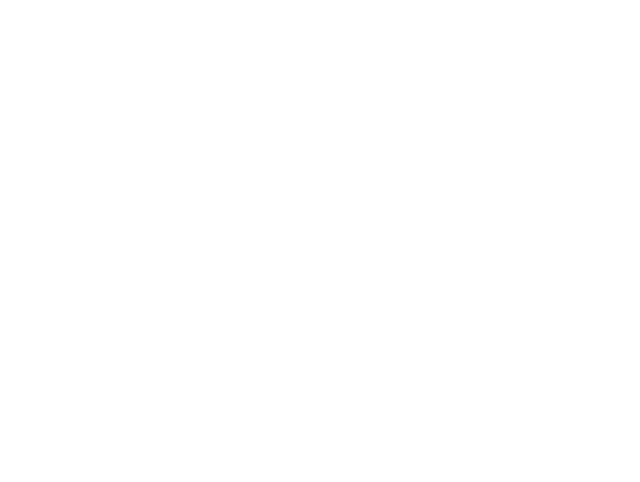
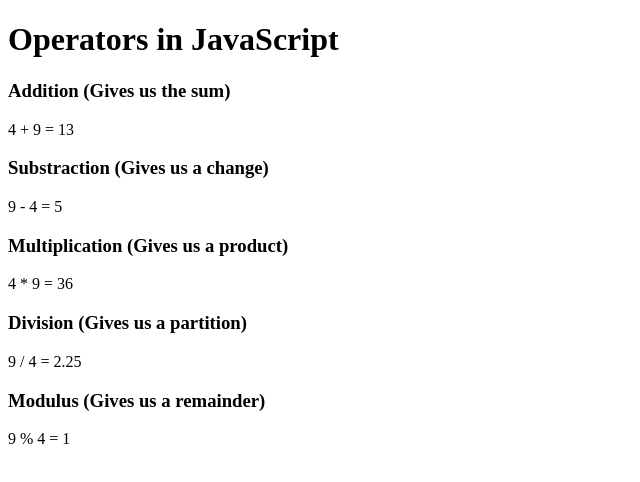
Before and after one commit to davidofug/js-sessions-with-moureen, a plain HTML site: page operators.html in a window 1280 px wide. Shown: the whole page, without its empty margins (0-640 px from the left). Drawn offline with Linux system fonts and the light colour scheme.

Commit message:
Arithmetic operators

```diff
--- a/operators.html
+++ b/operators.html
@@ -7,6 +7,17 @@
     <title>Operators in JavaScript</title>
 </head>
 <body>
+    <h1>Operators in JavaScript</h1>
+    <h3>Addition (Gives us the sum)</h3>
+    <p> 4 + 9 = <span id="addition_value"></span></p>
+    <h3>Substraction (Gives us a change)</h3>
+    <p> 9 - 4 = <span id="subtraction_value"></span></p>
+    <h3>Multiplication (Gives us a product)</h3>
+    <p> 4 * 9 = <span id="multiplication_value"></span></p>
+    <h3>Division (Gives us a partition)</h3>
+    <p> 9 / 4 = <span id="division_value"></span></p>
+    <h3>Modulus (Gives us a remainder)</h3>
+    <p> 9 % 4 = <span id="modulus_value"></span></p>
 
     <script src="scripts/operators.js"></script>
 </body>
--- a/scripts/operators.js
+++ b/scripts/operators.js
@@ -0,0 +1,26 @@
+/**
+ * Operators are grouped in the following categories.
+ * 1. Arithmetic operators
+ * 2. Comparison operators
+ * 3. Logical operators
+ * 4. Bitwise operators
+ * 5. Assignment operators
+ * 6. Increment/Decrement operators
+ * 7. Unary operators
+ * 8. Ternary operators
+ * 9. Special operators
+ *
+ */
+
+// Arithmetic Operators
+// +, -, *, /, %
+//Addition
+document.getElementById("addition_value").innerText = 4 + 9;
+//Subtraction
+document.getElementById("subtraction_value").innerText = 9 - 4;
+//Multiplication
+document.getElementById("multiplication_value").innerText = 4 * 9;
+//Division
+document.getElementById("division_value").innerText = 9 / 4;
+//Modulus
+document.getElementById("modulus_value").innerText = 9 % 4;
```
